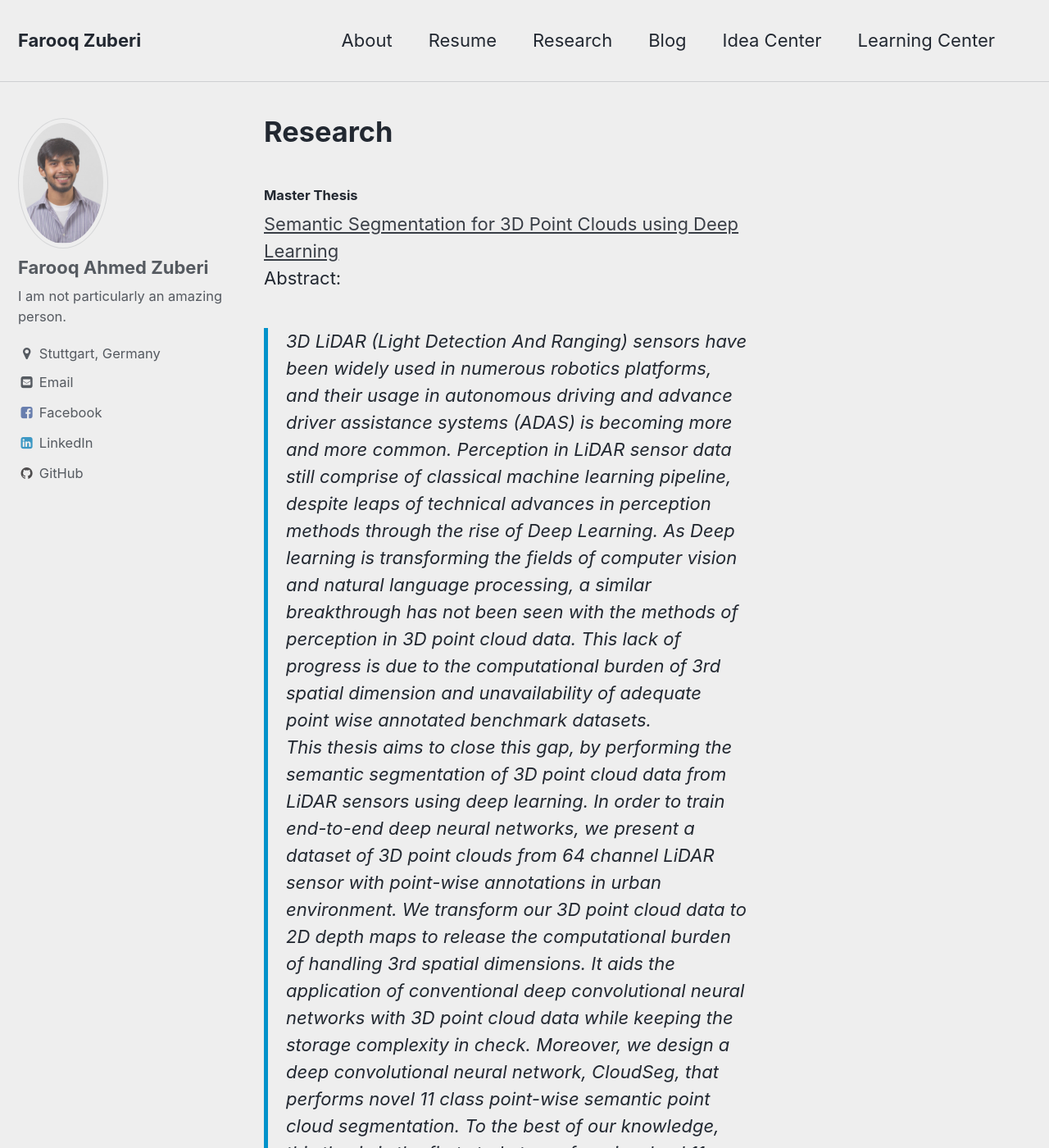
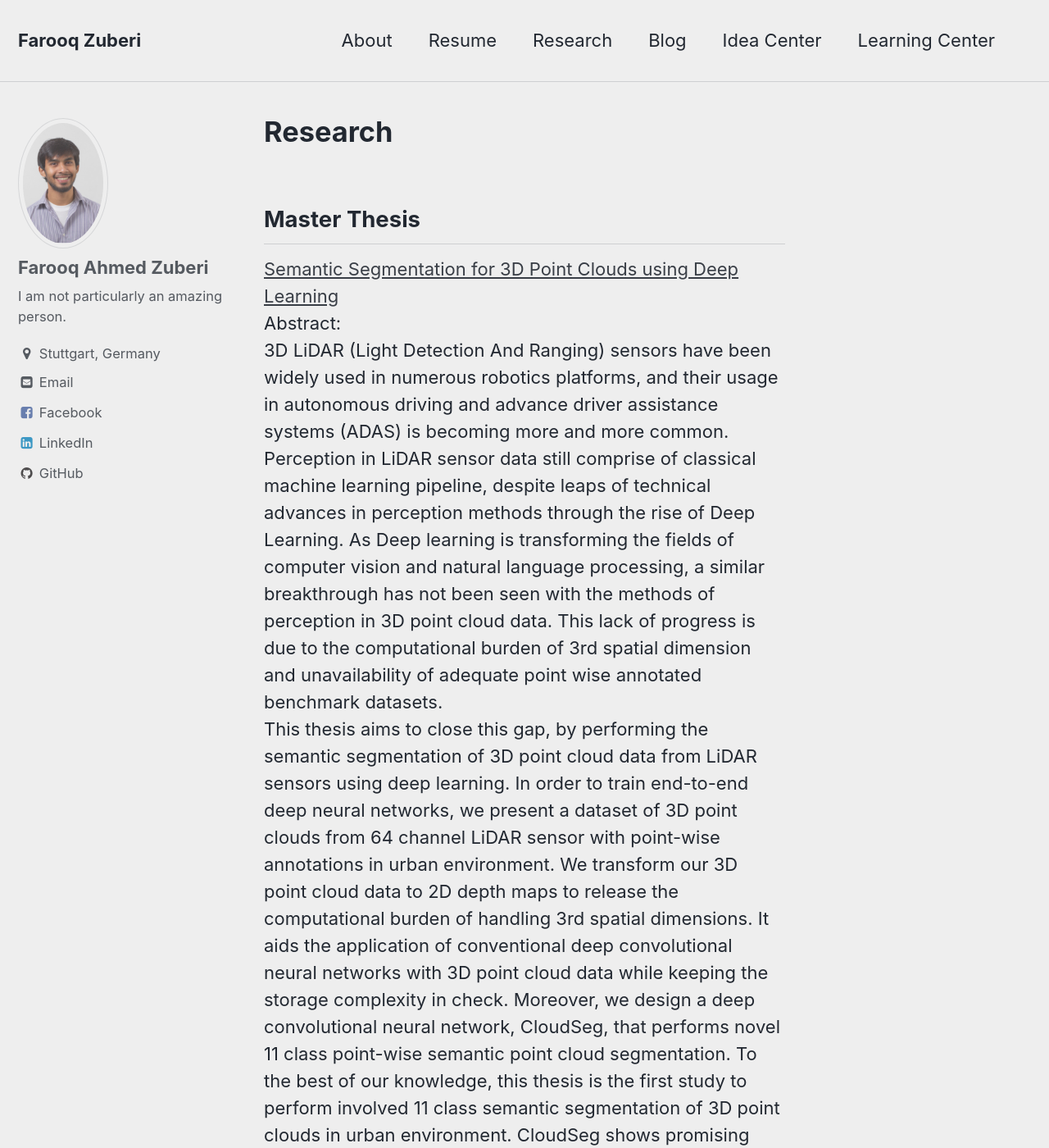
Before and after one commit to FarooqZuberi/FarooqZuberi.github.io, a Jekyll site: the page built from _pages/publications.html, in a window 1280 px wide and 1400 px high. Shown: the whole window at 82% size. Built offline with Jekyll 4.4.1, drawn with Linux system fonts in a browser that asks for light colours.

Commit message:
fixing errors

```diff
--- a/_pages/publications.html
+++ b/_pages/publications.html
@@ -4,20 +4,20 @@ permalink: /research/
 layout: single
 ---
 
-<h4>
-Master Thesis</h4>
+<h2>Master Thesis</h2>
 <a href="https://drive.google.com/file/d/0B2rr9ElbXBeSeU9JOVkxN0Fibjg/view?usp=sharing" target="_blank">Semantic Segmentation for 3D Point Clouds using Deep Learning</a><br />
 Abstract:<br />
-<blockquote class="tr_bq">
+<p>
 3D LiDAR (Light Detection And Ranging) sensors have been widely used in numerous robotics platforms, and their usage in autonomous driving and advance driver assistance systems (ADAS) is becoming more and more common. Perception in LiDAR sensor data still comprise of classical machine learning pipeline, despite leaps of technical advances in perception methods through the rise of Deep Learning. As Deep learning is transforming the fields of computer vision and natural language processing, a similar breakthrough has not been seen with the methods of perception in 3D point cloud data. This lack of progress is due to the computational burden of 3rd spatial dimension and unavailability of adequate point wise annotated benchmark datasets.<br />
-This thesis aims to close this gap, by performing the semantic segmentation of 3D point cloud data from LiDAR sensors using deep learning. In order to train end-to-end deep neural networks, we present a dataset of 3D point clouds from 64 channel LiDAR sensor with point-wise annotations in urban environment. We transform our 3D point cloud data to 2D depth maps to release the computational burden of handling 3rd spatial dimensions. It aids the application of conventional deep convolutional neural networks with 3D point cloud data while keeping the storage complexity in check. Moreover, we design a deep convolutional neural network, CloudSeg, that performs novel 11 class point-wise semantic point cloud segmentation. To the best of our knowledge, this thesis is the first study to perform involved 11 class semantic segmentation of 3D point clouds in urban environment. CloudSeg shows promising quantitative and qualitative results for point-wise semantic point cloud segmentation in urban environment, reliably explaining around 85% of the point cloud in each LiDAR scan. Moreover, we show that our convolutional neural network model can detect large variety of diverse objects using only the data from LiDAR sensors.</blockquote>
+This thesis aims to close this gap, by performing the semantic segmentation of 3D point cloud data from LiDAR sensors using deep learning. In order to train end-to-end deep neural networks, we present a dataset of 3D point clouds from 64 channel LiDAR sensor with point-wise annotations in urban environment. We transform our 3D point cloud data to 2D depth maps to release the computational burden of handling 3rd spatial dimensions. It aids the application of conventional deep convolutional neural networks with 3D point cloud data while keeping the storage complexity in check. Moreover, we design a deep convolutional neural network, CloudSeg, that performs novel 11 class point-wise semantic point cloud segmentation. To the best of our knowledge, this thesis is the first study to perform involved 11 class semantic segmentation of 3D point clouds in urban environment. CloudSeg shows promising quantitative and qualitative results for point-wise semantic point cloud segmentation in urban environment, reliably explaining around 85% of the point cloud in each LiDAR scan. Moreover, we show that our convolutional neural network model can detect large variety of diverse objects using only the data from LiDAR sensors.
+</p>
 <br />
-<h4>
-</h4>
-<h4>
-Research work during Bachelor Degree</h4>
-<ul>
-<li><a href="http://ieeexplore.ieee.org/document/6754607/" target="_blank">ClickSafe/Mitigation and Prevention from Clickjacking – Bachelors Thesis, 15th IEEE International Symposium on High Assurance Systems Engineering, 2014, Miami, Florida, USA. A browser security add-on that mitigate click-jacking using detection system and collaborative user feedback.&nbsp;</a><br />Abstract:<br /><span style="background-color: white; color: #333333;"></span><blockquote class="tr_bq" style="background-color: white; color: #333333; margin-bottom: 1em !important; outline: 0px !important;">
+
+<h2>Research work during Bachelor Degree</h2>
+
+<a href="http://ieeexplore.ieee.org/document/6754607/" target="_blank">ClickSafe/Mitigation and Prevention from Clickjacking – Bachelors Thesis, 15th IEEE International Symposium on High Assurance Systems Engineering, 2014, Miami, Florida, USA. A browser security add-on that mitigate click-jacking using detection system and collaborative user feedback.&nbsp;</a>
+
+<br />Abstract:<br /><span style="background-color: white; color: #333333;"></span><blockquote class="tr_bq" style="background-color: white; color: #333333; margin-bottom: 1em !important; outline: 0px !important;">
 Click jacking is an act of hijacking user clicks in order to perform undesired actions which are beneficial for the attacker. We propose Click safe, a browser-based tool to provide increased security and reliability against click jacking attacks. Click safe is based on three major components. The detection unit detects malicious components in a web page that redirect users to external links. The mitigation unit provides interception of user clicks and give educated warnings to users who can then choose to continue or not. Click safe also incorporate a feedback unit which records the user's actions, converts them into ratings and allows future interactions to be more informed. Click safe is predominant from other similar tools as the detection and mitigation is based on a comprehensive framework which utilizes detection of malicious web components and incorporating user feedback. We explain the mechanism of click safe, describes its performance, and highlights its potential in providing safety against click jacking to a large number of users.</blockquote>
 </li>
 <li><a href="http://ieeexplore.ieee.org/document/7845067/" target="_blank">Dynamic Gesture Recognition using Machine Learning Techniques and factor affecting its accuracies, 6th International Conference on Innovative Computing Technology (INTECH), 2016, Islamabad, PK</a><br />Abstract:<br /><span style="background-color: white; color: #333333;"></span><blockquote class="tr_bq" style="background-color: white; color: #333333;  margin-bottom: 1em !important; outline: 0px !important;">
--- a/_sass/minimal-mistakes/_page.scss
+++ b/_sass/minimal-mistakes/_page.scss
@@ -25,7 +25,7 @@
   @include breakpoint($large) {
     float: right;
     width: calc(100% - #{$right-sidebar-width-narrow});
-    padding-right: $right-sidebar-width-narrow;
+    padding-right: 0;/*$right-sidebar-width-narrow;*/
   }
 
   @include breakpoint($x-large) {
--- a/index.html
+++ b/index.html
@@ -3,9 +3,3 @@ title: "Hello World!!"
 layout: home
 author_profile: true
 ---
-
-I am Farooq - machine learning engineer by profession. I wish to use this blog to manage my portfolio as a practitioner, researcher and entrepreneur. .
-
-Farooqistan - means the land of Farooq (which is my name). It signifies that this blog is a personal space and I wish to use it to manage my and achieve personal career goals and showcase them in a portfolio.
-
-This blog is in migration mode.
```
Also changed, not shown: _layouts/home.html (+7 -0 lines).
